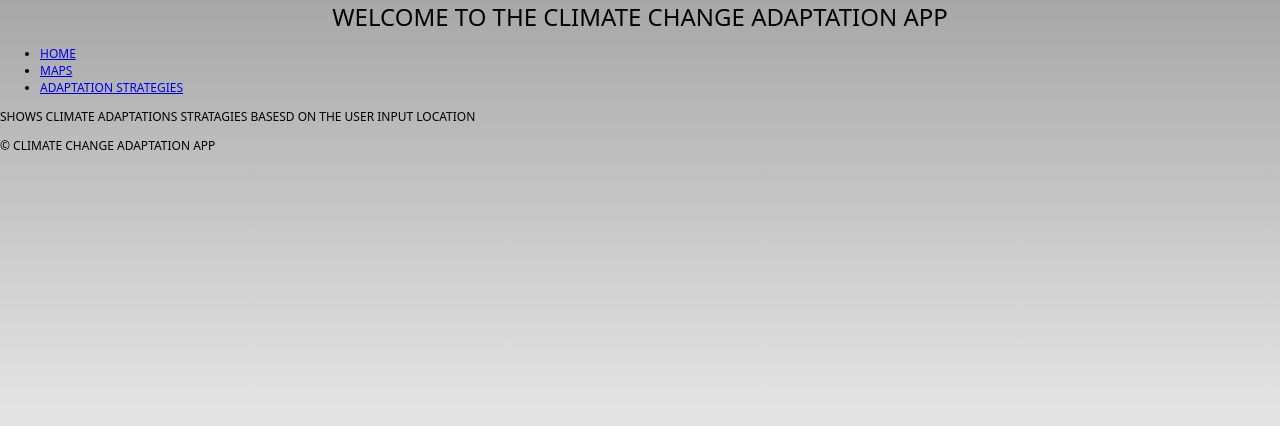
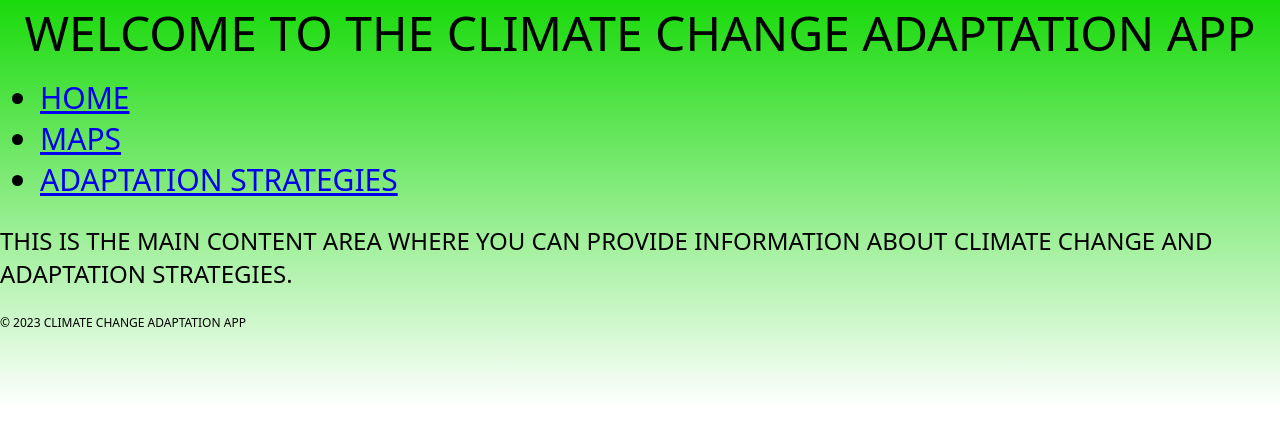
Before and after one commit to kushwanth1806/kushwanth1806.github.io, a plain HTML site: page index.html in a window 1280 px wide. Drawn offline with Linux system fonts and the light colour scheme.

Commit message:
Update index.html

```diff
--- a/index.html
+++ b/index.html
@@ -1,53 +1,40 @@
 <!DOCTYPE html>
-<!--
-    Licensed to the Apache Software Foundation (ASF) under one
-    or more contributor license agreements.  See the NOTICE file
-    distributed with this work for additional information
-    regarding copyright ownership.  The ASF licenses this file
-    to you under the Apache License, Version 2.0 (the
-    "License"); you may not use this file except in compliance
-    with the License.  You may obtain a copy of the License at
-
-    http://www.apache.org/licenses/LICENSE-2.0
-
-    Unless required by applicable law or agreed to in writing,
-    software distributed under the License is distributed on an
-    "AS IS" BASIS, WITHOUT WARRANTIES OR CONDITIONS OF ANY
-     KIND, either express or implied.  See the License for the
-    specific language governing permissions and limitations
-    under the License.
--->
 <html>
 <head>
     <meta charset="utf-8">
-        <!--
-        Customize this policy to fit your own app's needs. For more guidance, please refer to the docs:
-            https://cordova.apache.org/docs/en/latest/
-        Some notes:
-            * https://ssl.gstatic.com is required only on Android and is needed for TalkBack to function properly
-            * Disables use of inline scripts in order to mitigate risk of XSS vulnerabilities. To change this:
-                * Enable inline JS: add 'unsafe-inline' to default-src
-        -->
     <meta http-equiv="Content-Security-Policy" content="default-src 'self' data: https://ssl.gstatic.com 'unsafe-eval'; style-src 'self' 'unsafe-inline'; media-src *; img-src 'self' data: content:;">
     <meta name="format-detection" content="telephone=no">
     <meta name="msapplication-tap-highlight" content="no">
     <meta name="viewport" content="initial-scale=1, width=device-width, viewport-fit=cover">
     <meta name="color-scheme" content="light dark">
     <link rel="stylesheet" href="css/index.css">
-        <title>Hello World</title>
+    <link rel="stylesheet" href="style.css">
+    <title>Climate Change Adaptation App</title>
+    <style>
+        body {
+            background-image: url('https://www.sheepcentral.com/wp-content/uploads/2016/04/Weather-generic-3-e1589516194252.jpg');
+            background-size: cover;
+            background-repeat: no-repeat;
+            background-attachment: fixed;
+            background-image:linear-gradient(to bottom, #19da0b 0%, #ffffff 51%);
+        }
+        h1 {
+            text-align: center;
+            font-size: 400%;
+        }
+        li {
+            font-size: 250%;
+        }
+        p {
+            font-size: 200%;
+        }
+    </style>
 </head>
 <body>
-        <meta name="viewport" content="width=device-width, initial-scale=1">
-  <title>Climate Change Adaptation App</title>
-  <link rel="stylesheet" href="style.css">
-</head>
-<body>
-    <!-- Header -->
     <header>
         <h1>Welcome to the Climate Change Adaptation App</h1>
     </header>
 
-    <!-- Navigation Menu -->
     <nav>
         <ul>
             <li><a href="#">Home</a></li>
@@ -55,15 +42,11 @@
             <li><a href="adaptation.html">Adaptation Strategies</a></li>
         </ul>
     </nav>
-
-    <!-- Content Area -->
     <main>
-        <p>Shows climate adaptations stratagies basesd on the user input Location</p>
+        <p>This is the main content area where you can provide information about climate change and adaptation strategies.</p>
     </main>
-
-    <!-- Footer -->
     <footer>
-        &copy; Climate Change Adaptation App
+        &copy; 2023 Climate Change Adaptation App
     </footer>
 </body>
 </html>
```
Lines whose indentation alone changed are shown as unchanged.
